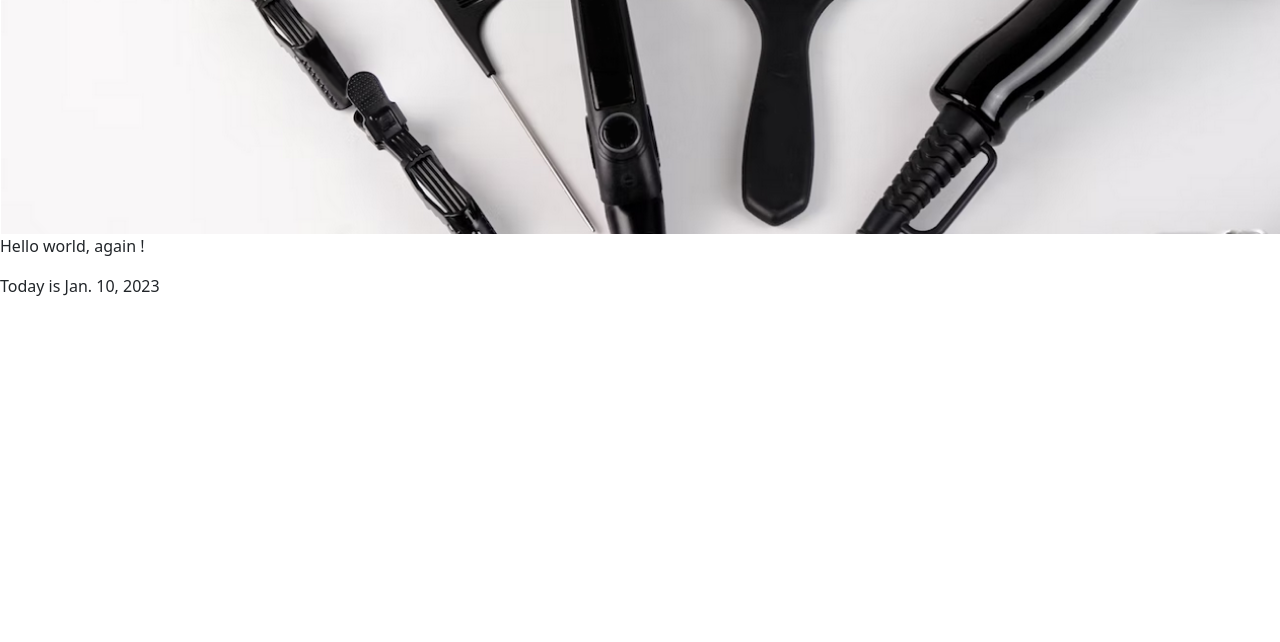
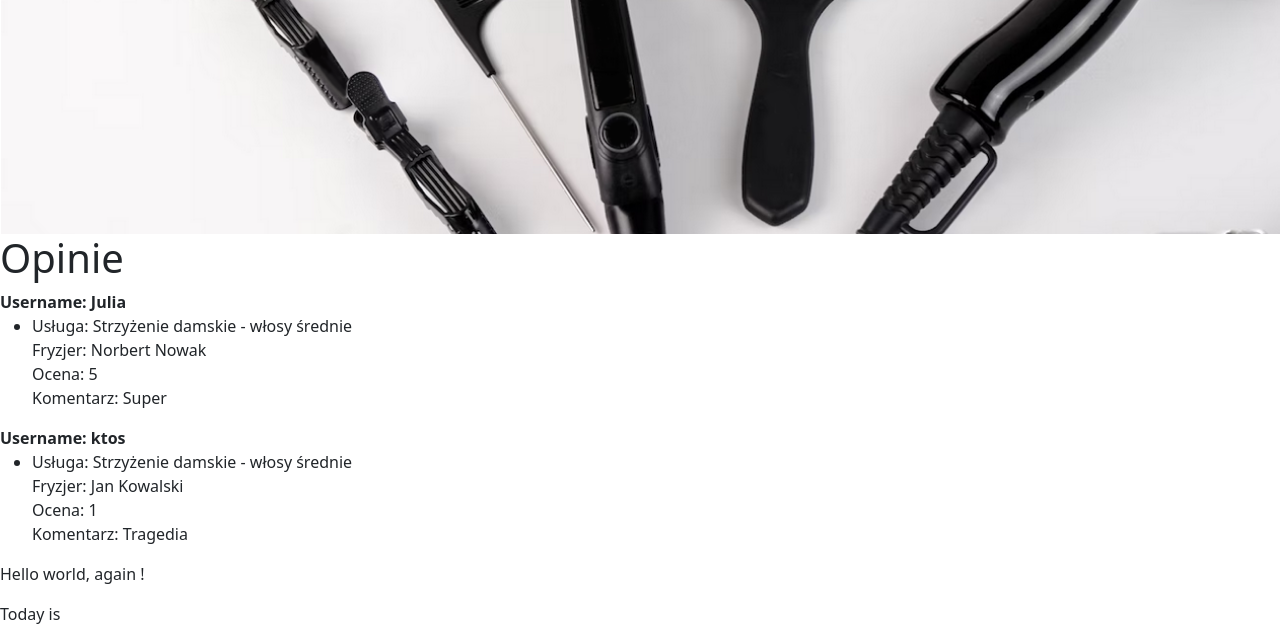
Before and after one commit to KayCodey/Cleopatra-WSJ, a Django app: page / in a window 1280 px wide. Shown: the part 581-1223 px from the top of the page. Before the commit the page ends 877 px from the top, so only its background shows below. Run offline with Django 4.2, Linux system fonts and the light colour scheme; data comes from the database, SQL or seed files in the repository; both versions use the stored data as it was after the commit; some libraries are stand-ins or nearby versions.

Commit message:
- wyświetlanie opini na stronie głównej

```diff
--- a/wsjsite/home/templates/home/index.html
+++ b/wsjsite/home/templates/home/index.html
@@ -15,8 +15,26 @@
         </title>
     </head>
     <body>
+
+        {%block content%}
+
+        <h1> Opinie </h1>
+
+        {%for comment in comment_list%}
+        <strong>Username: {{comment.username}}</strong>
+        <ul>
+        <li>Usługa: {{comment.service_name}}</li>
+        Fryzjer: {{comment.worker_name}}<br>
+        Ocena: {{comment.rating}}<br>
+        Komentarz: {{comment.text}}
+        </ul>
+        {%endfor%}
+
+
+        {% endblock%}
         <p>Hello world, again !</p>
         <p>Today is {{today}}</p>
+
     </body>
 
 </html>
--- a/wsjsite/home/urls.py
+++ b/wsjsite/home/urls.py
@@ -3,7 +3,7 @@ from . import views
 
 
 urlpatterns = [
-    path('', views.index, name='index'),
+    path('', views.review, name='index'),
     path('service/', views.services, name='list-service'),
     path('products/', views.products, name='list-product'),
     path('team/', views.employees, name='our-team'),
--- a/wsjsite/home/views.py
+++ b/wsjsite/home/views.py
@@ -2,7 +2,7 @@ from django.shortcuts import render, redirect, get_object_or_404
 from django.http import HttpResponseRedirect
 import datetime
 from .forms import CreateUserForm
-from .models import Service,Products, Employee
+from .models import Service,Products, Employee, Comment
 from django.contrib.auth import login, authenticate, logout
 from django.contrib.auth.forms import UserCreationForm
 from django.contrib import messages
@@ -34,6 +34,12 @@ def employees(request):
     employee_list = Employee.objects.all()
     context = {'employee_list': employee_list}
     return render(request, 'home/employee.html', context)
+
+#Comments View
+def review(request):
+    comment_list = Comment.objects.all()
+    context = {'comment_list': comment_list}
+    return render(request, 'home/index.html', context)
 
 # Sign Up
 def signup(request):
```
Also changed, not shown: wsjsite/db.sqlite3.
